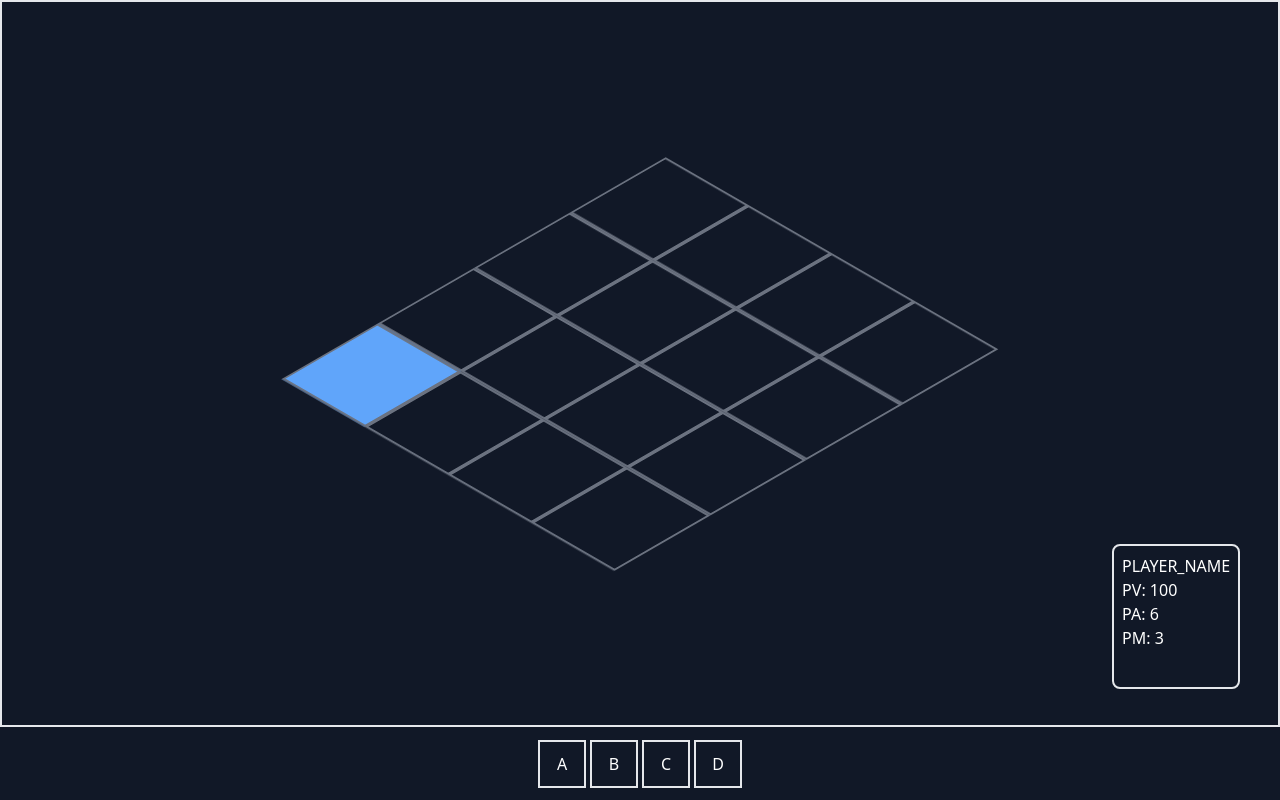
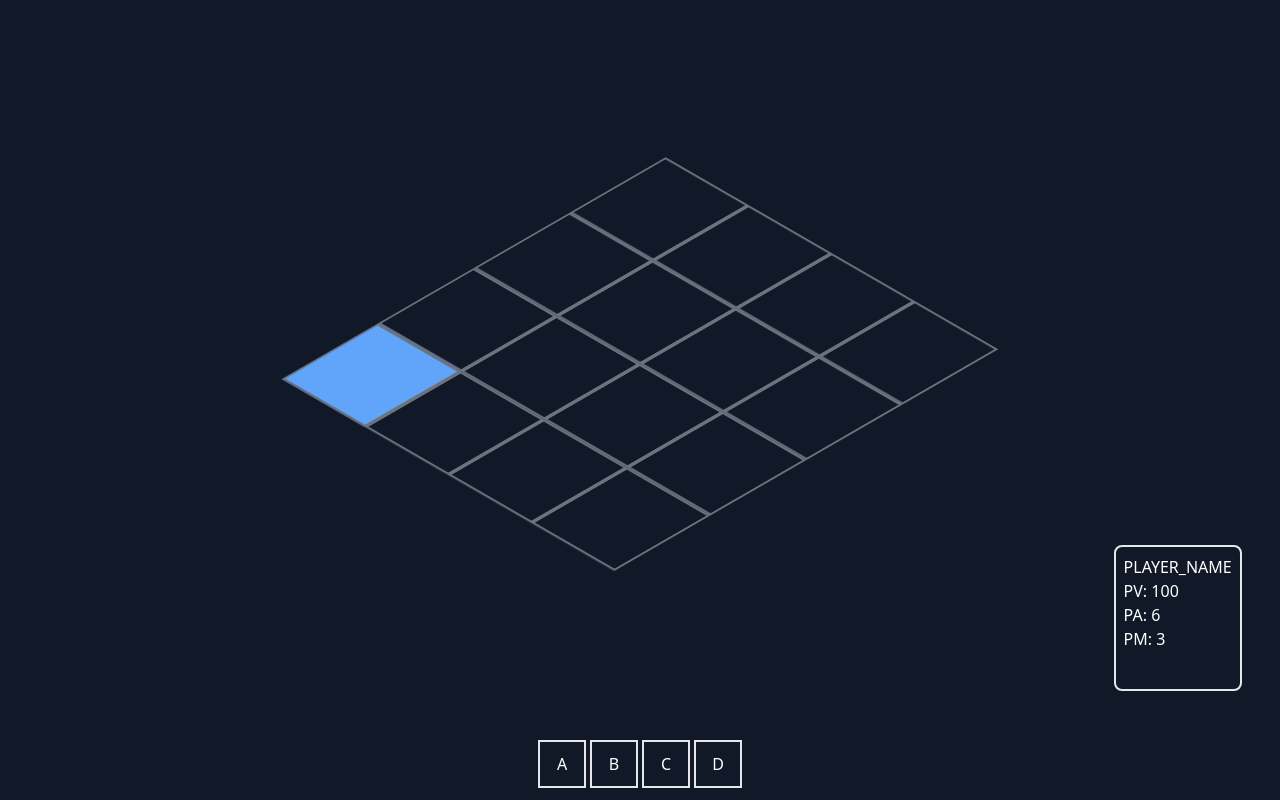
Before and after one commit to AmauryGuillin/Dofus-mini, a React (Vite) app: page / in a window 1280 px wide. Built offline with nearby package versions, Linux system fonts and the light colour scheme.

Commit message:
fix: removing border from playing-board

```diff
--- a/src/components/playing-board.tsx
+++ b/src/components/playing-board.tsx
@@ -120,7 +120,7 @@ export default function PlayingBoard() {
   }
 
   return (
-    <div className="h-screen flex justify-center items-center border-2 w-full text-white relative">
+    <div className="h-screen flex justify-center items-center w-full text-white relative">
       <PlayerInfo player={player} />
       <div className="transform-gpu rotate-[30deg] -skew-x-[30deg]">
         {grid.map((row, rowIndex) => {
```
